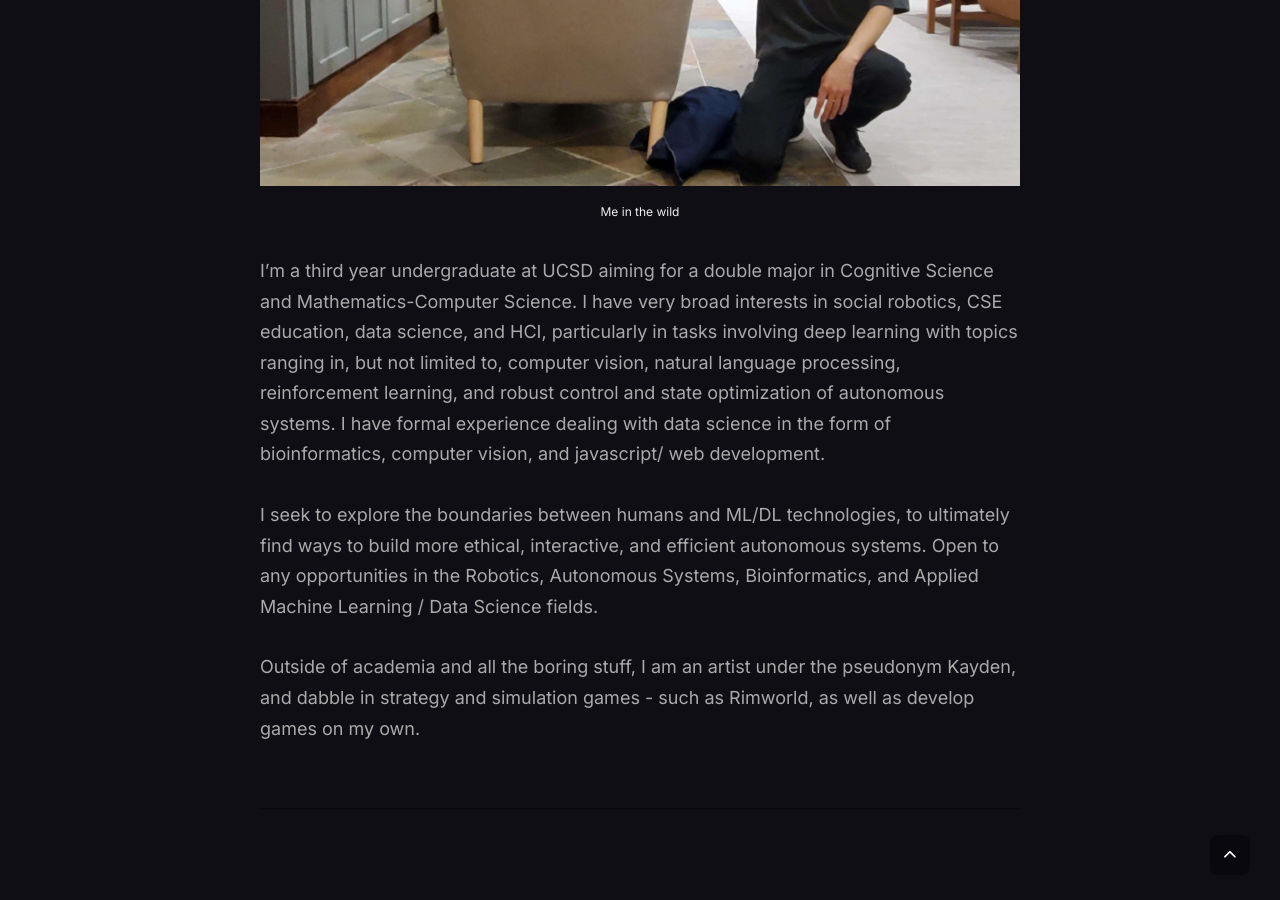
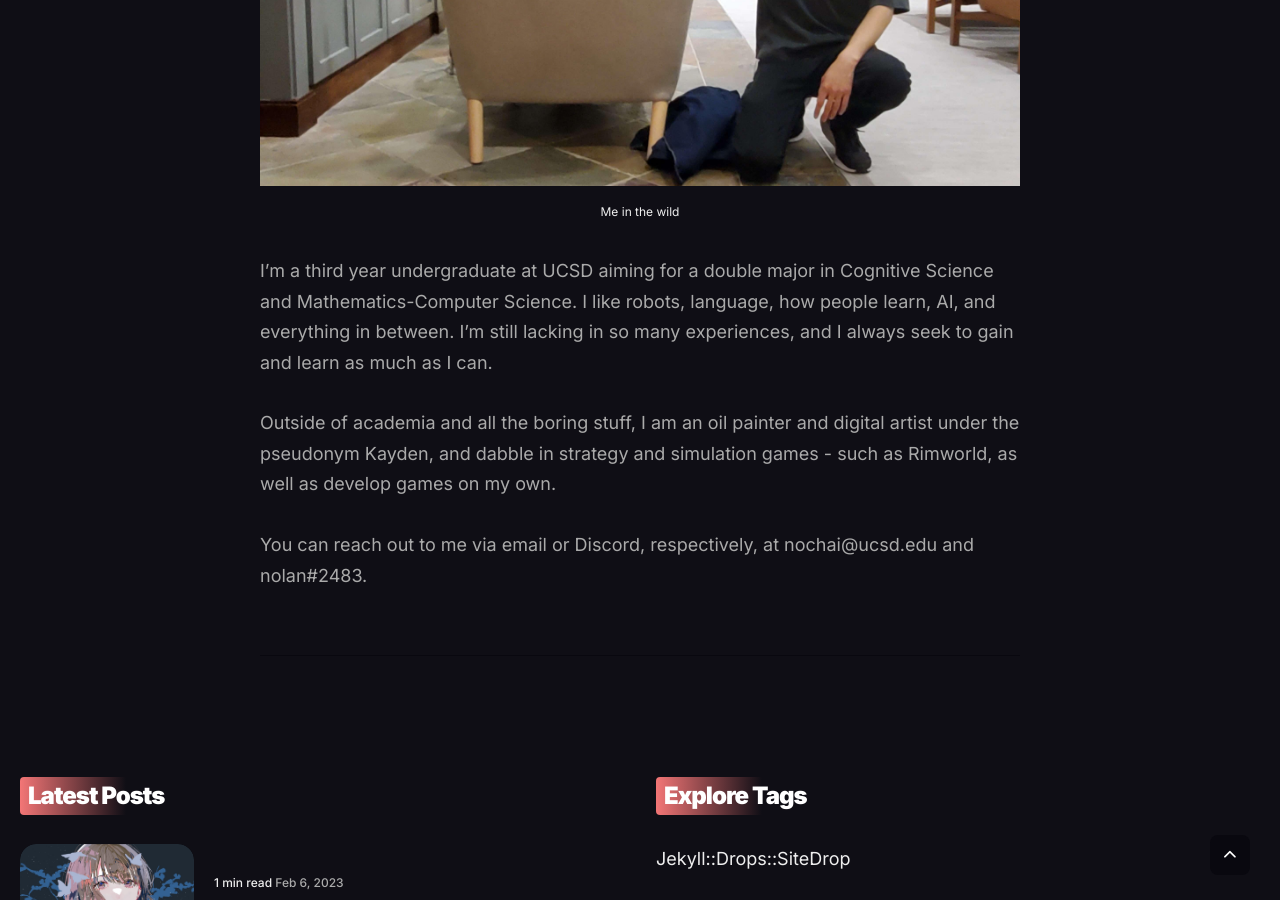
Before and after one commit to NolanChai/nolanchai.github.io, a Jekyll site: the page built from _pages/about.md, in a window 1280 px wide and 900 px high, scrolled down 1038 px. Built offline with Jekyll 4.4.1, drawn with Linux system fonts in a browser that asks for light colours; nearby versions of some CDN libraries.

Commit message:
Updated everything

```diff
--- a/_pages/about.md
+++ b/_pages/about.md
@@ -11,20 +11,14 @@
 *Me in the wild*
 
 <p>I'm a third year undergraduate at UCSD aiming for a double major in Cognitive Science and
-Mathematics-Computer Science. I have very broad interests in social robotics, CSE education,
-data science, and HCI, particularly in tasks involving deep learning with topics ranging in,
-but not limited to, computer vision, natural language processing, reinforcement learning,
- and robust control and state optimization of autonomous systems. I have formal experience
- dealing with data science in the form of bioinformatics, computer vision, and javascript/
-web development.</p>
+Mathematics-Computer Science. I like robots, language, how people learn, AI, and everything
+in between. I'm still lacking in so many experiences, and I always seek to gain and learn as much
+as I can.</p>
 
-<p>I seek to explore the boundaries between humans and ML/DL technologies, to ultimately find
-ways to build more ethical, interactive, and efficient autonomous systems. Open to any
-opportunities in the Robotics, Autonomous Systems, Bioinformatics, and Applied Machine
-Learning / Data Science fields.</p>
+<p>Outside of academia and all the boring stuff, I am an oil painter and digital artist under the
+pseudonym Kayden, and dabble in strategy and simulation games - such as Rimworld, as well as develop
+games on my own.</p>
 
-<p>Outside of academia and all the boring stuff, I am an artist under the pseudonym Kayden,
-and dabble in strategy and simulation games - such as Rimworld, as well as develop games
-on my own.</p>
+<p>You can reach out to me via email or Discord, respectively, at nochai@ucsd.edu and nolan#2483.</p>
 
 <hr>
```
Also changed, not shown: _pages/notes.md (+1 -1 lines), archived/contact.html (renamed from _pages/contact.html).
